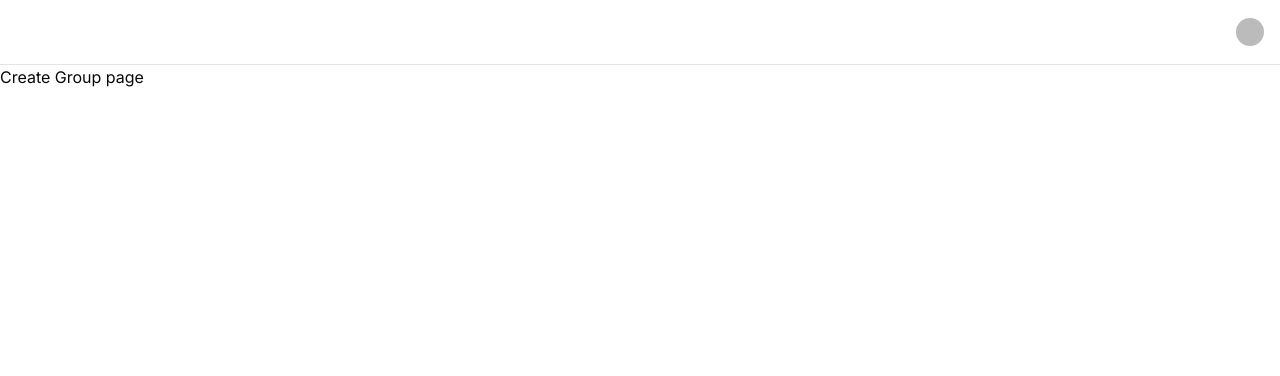
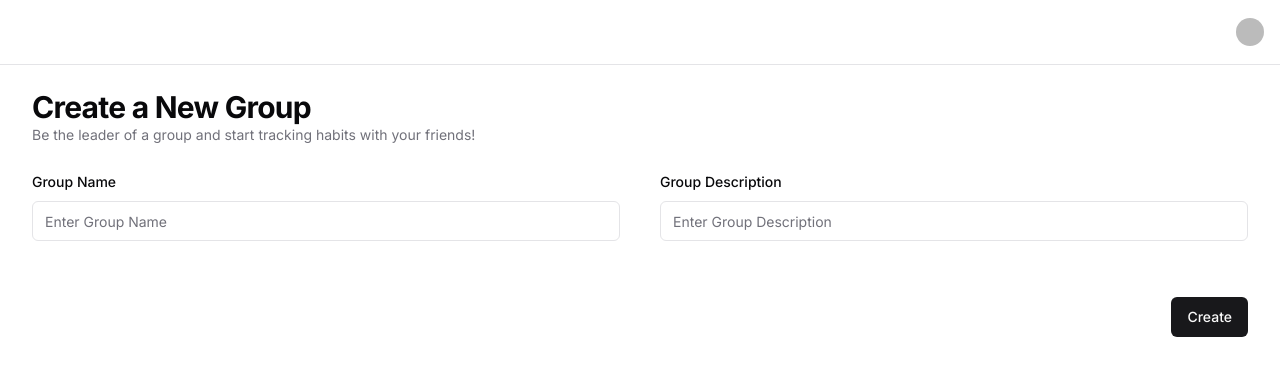
Before and after one commit to Christie-Leung/group-habit-tracker, a Next.js app: page /group/create in a window 1280 px wide. Shown: the top 376 px of the page. Built offline with nearby package versions, Linux system fonts and the light colour scheme; no server answers; sample sign-in values are in the browser's storage; some icons are missing.

Commit message:
Simple Group Creation Form

```diff
--- /dev/null
+++ b/app/(dashboard)/group/create/components/group-form.tsx
@@ -0,0 +1,67 @@
+"use client"
+
+import { z } from "zod";
+import { zodResolver } from "@hookform/resolvers/zod"
+import { useForm } from "react-hook-form"
+import { Form, FormControl, FormField, FormItem, FormLabel, FormMessage } from "@/components/ui/form";
+import { Input } from "@/components/ui/input";
+import { Button } from "@/components/ui/button";
+
+const formSchema = z.object({
+    groupName: z.string().min(1).max(50),
+    description: z.string(),
+})
+
+export function CreateGroupForm() {
+    const form = useForm<z.infer<typeof formSchema>>({
+        resolver: zodResolver(formSchema),
+        defaultValues: {
+            groupName: "",
+            description: "",
+        },
+    })
+
+    function onSubmit(values: z.infer<typeof formSchema>) {
+        // TODO
+    }
+
+    return (
+    <div className="space-y-4 py-2 pb-4">
+        <Form {...form}>
+            <form onSubmit={form.handleSubmit(onSubmit)} className="space-y-8">
+                <div className="grid grid-cols-2 gap-x-10 gap-y-4">
+                <FormField
+                    control={form.control}
+                    name="groupName"
+                    render={({ field }) => (
+                        <FormItem>
+                            <FormLabel>Group Name</FormLabel>
+                            <FormControl>
+                                <Input placeholder="Enter Group Name" {...field} />
+                            </FormControl>
+                            <FormMessage />
+                        </FormItem>
+                    )}
+                />
+                <FormField
+                    control={form.control}
+                    name="description"
+                    render={({ field }) => (
+                        <FormItem>
+                            <FormLabel>Group Description</FormLabel>
+                            <FormControl>
+                                <Input placeholder="Enter Group Description" {...field} />
+                            </FormControl>
+                            <FormMessage />
+                        </FormItem>
+                    )}
+                />
+                </div>
+                <div className="pt-6 space-x-2 flex items-center justify-end w-full">
+                    <Button type="submit">Create</Button>
+                </div>
+            </form>
+        </Form>
+    </div>
+    )
+}
--- a/app/(dashboard)/group/create/page.tsx
+++ b/app/(dashboard)/group/create/page.tsx
@@ -1,3 +1,6 @@
+import { Heading } from "@/components/ui/heading";
+import { CreateGroupForm } from "./components/group-form";
+
 const CreateGroupPage = async ({
   params
 }: {
@@ -5,8 +8,16 @@
 }) => {
 
   return (
-    <div className="flex-col">
-        Create Group page
+    <div className="flex">
+      <div className="flex-1 space-y-4 p-8 pt-6">
+        <div className="flex items-center justify-between">
+        <Heading
+          title={`Create a New Group`}
+          description="Be the leader of a group and start tracking habits with your friends!"
+        />
+        </div>
+        <CreateGroupForm />
+      </div>
     </div>
   )
 }
--- a/app/(root)/(routes)/components/client.tsx
+++ b/app/(root)/(routes)/components/client.tsx
@@ -34,7 +34,7 @@
             <Search className="mr-2 h-4 w-4" />
             Join Group
           </Button>
-          <Button onClick={() => router.push(`/group/${params.groupId}/create`)}>
+          <Button onClick={() => router.push(`/group/create`)}>
             <Plus className="mr-2 h-4 w-4" />
             Create New
           </Button>
--- /dev/null
+++ b/components/ui/form.tsx
@@ -0,0 +1,176 @@
+import * as React from "react"
+import * as LabelPrimitive from "@radix-ui/react-label"
+import { Slot } from "@radix-ui/react-slot"
+import {
+  Controller,
+  ControllerProps,
+  FieldPath,
+  FieldValues,
+  FormProvider,
+  useFormContext,
+} from "react-hook-form"
+
+import { cn } from "@/lib/utils"
+import { Label } from "@/components/ui/label"
+
+const Form = FormProvider
+
+type FormFieldContextValue<
+  TFieldValues extends FieldValues = FieldValues,
+  TName extends FieldPath<TFieldValues> = FieldPath<TFieldValues>
+> = {
+  name: TName
+}
+
+const FormFieldContext = React.createContext<FormFieldContextValue>(
+  {} as FormFieldContextValue
+)
+
+const FormField = <
+  TFieldValues extends FieldValues = FieldValues,
+  TName extends FieldPath<TFieldValues> = FieldPath<TFieldValues>
+>({
+  ...props
+}: ControllerProps<TFieldValues, TName>) => {
+  return (
+    <FormFieldContext.Provider value={{ name: props.name }}>
+      <Controller {...props} />
+    </FormFieldContext.Provider>
+  )
+}
+
+const useFormField = () => {
+  const fieldContext = React.useContext(FormFieldContext)
+  const itemContext = React.useContext(FormItemContext)
+  const { getFieldState, formState } = useFormContext()
+
+  const fieldState = getFieldState(fieldContext.name, formState)
+
+  if (!fieldContext) {
+    throw new Error("useFormField should be used within <FormField>")
+  }
+
+  const { id } = itemContext
+
+  return {
+    id,
+    name: fieldContext.name,
+    formItemId: `${id}-form-item`,
+    formDescriptionId: `${id}-form-item-description`,
+    formMessageId: `${id}-form-item-message`,
+    ...fieldState,
+  }
+}
+
+type FormItemContextValue = {
+  id: string
+}
+
+const FormItemContext = React.createContext<FormItemContextValue>(
+  {} as FormItemContextValue
+)
+
+const FormItem = React.forwardRef<
+  HTMLDivElement,
+  React.HTMLAttributes<HTMLDivElement>
+>(({ className, ...props }, ref) => {
+  const id = React.useId()
+
+  return (
+    <FormItemContext.Provider value={{ id }}>
+      <div ref={ref} className={cn("space-y-2", className)} {...props} />
+    </FormItemContext.Provider>
+  )
+})
+FormItem.displayName = "FormItem"
+
+const FormLabel = React.forwardRef<
+  React.ElementRef<typeof LabelPrimitive.Root>,
+  React.ComponentPropsWithoutRef<typeof LabelPrimitive.Root>
+>(({ className, ...props }, ref) => {
+  const { error, formItemId } = useFormField()
+
+  return (
+    <Label
+      ref={ref}
+      className={cn(error && "text-destructive", className)}
+      htmlFor={formItemId}
+      {...props}
+    />
+  )
+})
+FormLabel.displayName = "FormLabel"
+
+const FormControl = React.forwardRef<
+  React.ElementRef<typeof Slot>,
+  React.ComponentPropsWithoutRef<typeof Slot>
+>(({ ...props }, ref) => {
+  const { error, formItemId, formDescriptionId, formMessageId } = useFormField()
+
+  return (
+    <Slot
+      ref={ref}
+      id={formItemId}
+      aria-describedby={
+        !error
+          ? `${formDescriptionId}`
+          : `${formDescriptionId} ${formMessageId}`
+      }
+      aria-invalid={!!error}
+      {...props}
+    />
+  )
+})
+FormControl.displayName = "FormControl"
+
+const FormDescription = React.forwardRef<
+  HTMLParagraphElement,
+  React.HTMLAttributes<HTMLParagraphElement>
+>(({ className, ...props }, ref) => {
+  const { formDescriptionId } = useFormField()
+
+  return (
+    <p
+      ref={ref}
+      id={formDescriptionId}
+      className={cn("text-sm text-muted-foreground", className)}
+      {...props}
+    />
+  )
+})
+FormDescription.displayName = "FormDescription"
+
+const FormMessage = React.forwardRef<
+  HTMLParagraphElement,
+  React.HTMLAttributes<HTMLParagraphElement>
+>(({ className, children, ...props }, ref) => {
+  const { error, formMessageId } = useFormField()
+  const body = error ? String(error?.message) : children
+
+  if (!body) {
+    return null
+  }
+
+  return (
+    <p
+      ref={ref}
+      id={formMessageId}
+      className={cn("text-sm font-medium text-destructive", className)}
+      {...props}
+    >
+      {body}
+    </p>
+  )
+})
+FormMessage.displayName = "FormMessage"
+
+export {
+  useFormField,
+  Form,
+  FormItem,
+  FormLabel,
+  FormControl,
+  FormDescription,
+  FormMessage,
+  FormField,
+}
--- /dev/null
+++ b/components/ui/label.tsx
@@ -0,0 +1,26 @@
+"use client"
+
+import * as React from "react"
+import * as LabelPrimitive from "@radix-ui/react-label"
+import { cva, type VariantProps } from "class-variance-authority"
+
+import { cn } from "@/lib/utils"
+
+const labelVariants = cva(
+  "text-sm font-medium leading-none peer-disabled:cursor-not-allowed peer-disabled:opacity-70"
+)
+
+const Label = React.forwardRef<
+  React.ElementRef<typeof LabelPrimitive.Root>,
+  React.ComponentPropsWithoutRef<typeof LabelPrimitive.Root> &
+    VariantProps<typeof labelVariants>
+>(({ className, ...props }, ref) => (
+  <LabelPrimitive.Root
+    ref={ref}
+    className={cn(labelVariants(), className)}
+    {...props}
+  />
+))
+Label.displayName = LabelPrimitive.Root.displayName
+
+export { Label }
--- a/package.json
+++ b/package.json
@@ -13,6 +13,8 @@
     "@clerk/nextjs": "^4.29.7",
     "@emotion/react": "^11.11.3",
     "@emotion/styled": "^11.11.0",
+    "@hookform/resolvers": "^3.3.4",
+    "@radix-ui/react-label": "^2.0.2",
     "@radix-ui/react-separator": "^1.0.3",
     "@radix-ui/react-slot": "^1.0.2",
     "@tanstack/react-table": "^8.12.0",
@@ -23,8 +25,10 @@
     "next": "14.1.0",
     "react": "^18",
     "react-dom": "^18",
+    "react-hook-form": "^7.50.1",
     "tailwind-merge": "^2.2.1",
-    "tailwindcss-animate": "^1.0.7"
+    "tailwindcss-animate": "^1.0.7",
+    "zod": "^3.22.4"
   },
   "devDependencies": {
     "@types/node": "^20",
```
Also changed, not shown: 1 other file (tests, documents, lock files or other folders).
